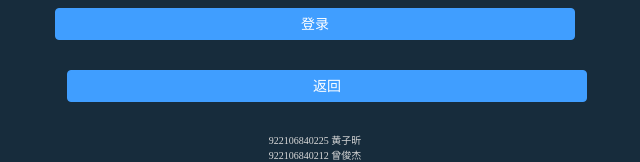
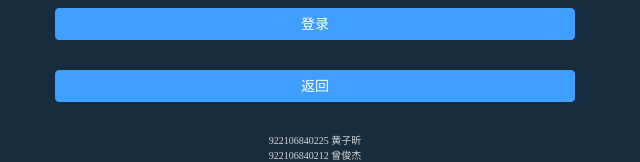
Before and after one commit to Axlashh/2024sumproj-frontend, a Vue app: page /#/login in a window 1280 px wide. Both pictures are taken after a click on the button "手机号登录". Shown: the part 329-491 px from the top of the page, without its empty margins (325-965 px from the left). Built offline with nearby package versions, Linux system fonts and the light colour scheme.

Commit message:
患者、医生的返回按钮

```diff
--- a/src/views/login/index.vue
+++ b/src/views/login/index.vue
@@ -148,18 +148,20 @@
           {{ '注册' }}
         </el-button>
 
+      </div>
+
+      <!-- 医生、患者返回按钮 -->
       <el-button
+          v-if="webType == 'doctorSign' || webType == 'patientSign'"
           :loading="loading"
           type="primary"
           style="width:47.5%;margin-bottom:30px;margin-left: 5%;"
-            @click="handleSignBack"
+          @click="handleSignUpBack"
       >
         {{ '返回' }}
       </el-button>
-      </div>
 
-
-<!--      账号注册界面-->
+      <!-- 账号注册界面 -->
       <div v-if="webType == 'signUp'">
         <el-form-item prop="username">
           <template #prefix>
@@ -203,8 +205,10 @@
         </el-form-item>
 
         <!-- 这里是下拉表 -->
+        <el-form-item prop="charaValue">
           <el-select
               v-model="charaValue"
+              ref="charaValue"
               clearable
               placeholder="身份"
               style="width: 480px;margin-bottom:18px;margin-left: 30px;margin-top: 10px"
@@ -217,7 +221,7 @@
                 v-model="item.label"
             />
           </el-select>
-
+        </el-form-item>
         <el-form-item prop="phone">
           <el-input
               v-model="loginForm.phone"
@@ -418,7 +422,7 @@
         v-if="webType == 'forgetPassword' || webType == 'phoneLogin'"
         :loading="loading"
         type="primary"
-        style="width:100%;margin-bottom:30px;"
+        style="width:100%;margin-bottom:30px;margin-left: 0"
         @click="handleLoginBack"
       >
         {{ '返回' }}
--- a/src/views/login/login.js
+++ b/src/views/login/login.js
@@ -35,6 +35,13 @@ export default {
         callback()
       } else {
         callback(new Error('手机号格式错误！'))
+      }
+    }
+    const validateChara = (rule, value, callback) => {
+      if(value){
+        callback(new Error('请选择身份！'))
+      }else{
+        callback()
       }
     }
 
@@ -102,6 +109,12 @@ export default {
             required: true,
             message: '请输入验证码！',
             trigger: 'blur'
+          }],
+        chara:[
+          {
+            required: true,
+            trigger:'change',
+            validator: validateChara
           }]
       },
       webType: 'login',
@@ -298,10 +311,14 @@ export default {
       this.webType = 'login'
       this.$refs['loginForm'].clearValidate()
     },
+    handleSignUpBack() {
+      this.webType = 'signUp'
+      this.$refs['loginForm'].clearValidate()
+    },
     handleSignUpType(){
       if(this.charaValue === 1)
         this.webType = 'doctorSign'
-      else
+      else if(this.charaValue === 2)
         this.webType = 'patientSign'
     },
     handleSignBack() {
```
Lines whose indentation alone changed are shown as unchanged.
